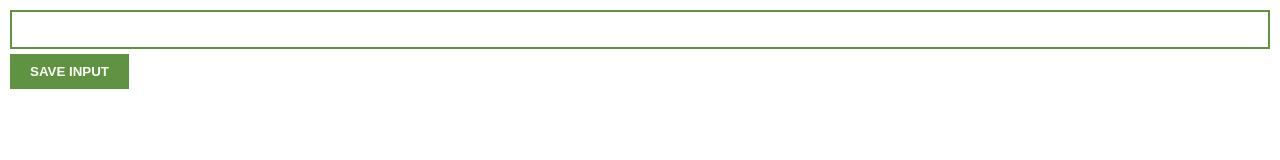
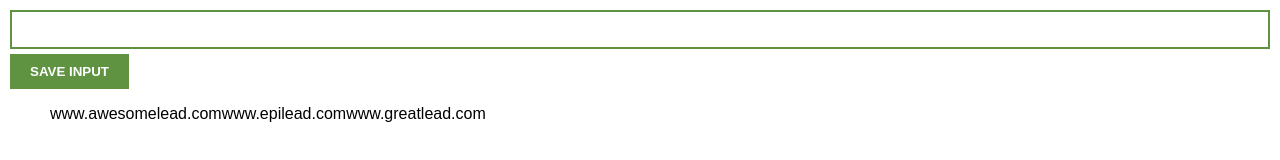
Before and after one commit to chrisdcalver/chrome_extension, a plain HTML site: page index.html in a window 1280 px wide. Drawn offline with Linux system fonts and the light colour scheme.

Commit message:
Event Listener functions

```diff
--- a/index.html
+++ b/index.html
@@ -13,6 +13,7 @@
 
     <input type="text" name="input-el" id="input-el">
     <button id="input-btn">SAVE INPUT</button>
+    <ul id="ul-el"></ul>
 
     <script src="index.js"></script>
 
--- a/index.js
+++ b/index.js
@@ -1,9 +1,16 @@
 
-let myLeads = []
+let myLeads = ["www.awesomelead.com", "www.epilead.com", "www.greatlead.com"]
 let inputEl = document.getElementById("input-el").nodeValue
 
 let inputBtn = document.getElementById("input-btn")
+const ulEl = document.getElementById("ul-el")
 
 inputBtn.addEventListener("click", function() {
     myLeads.push(inputEl.value)
 })
+
+// Log out the items in the myLeads array using a for loop
+
+for (i = 0; i < myLeads.length; i++) {
+    ulEl.textContent += myLeads[i]
+}
```
